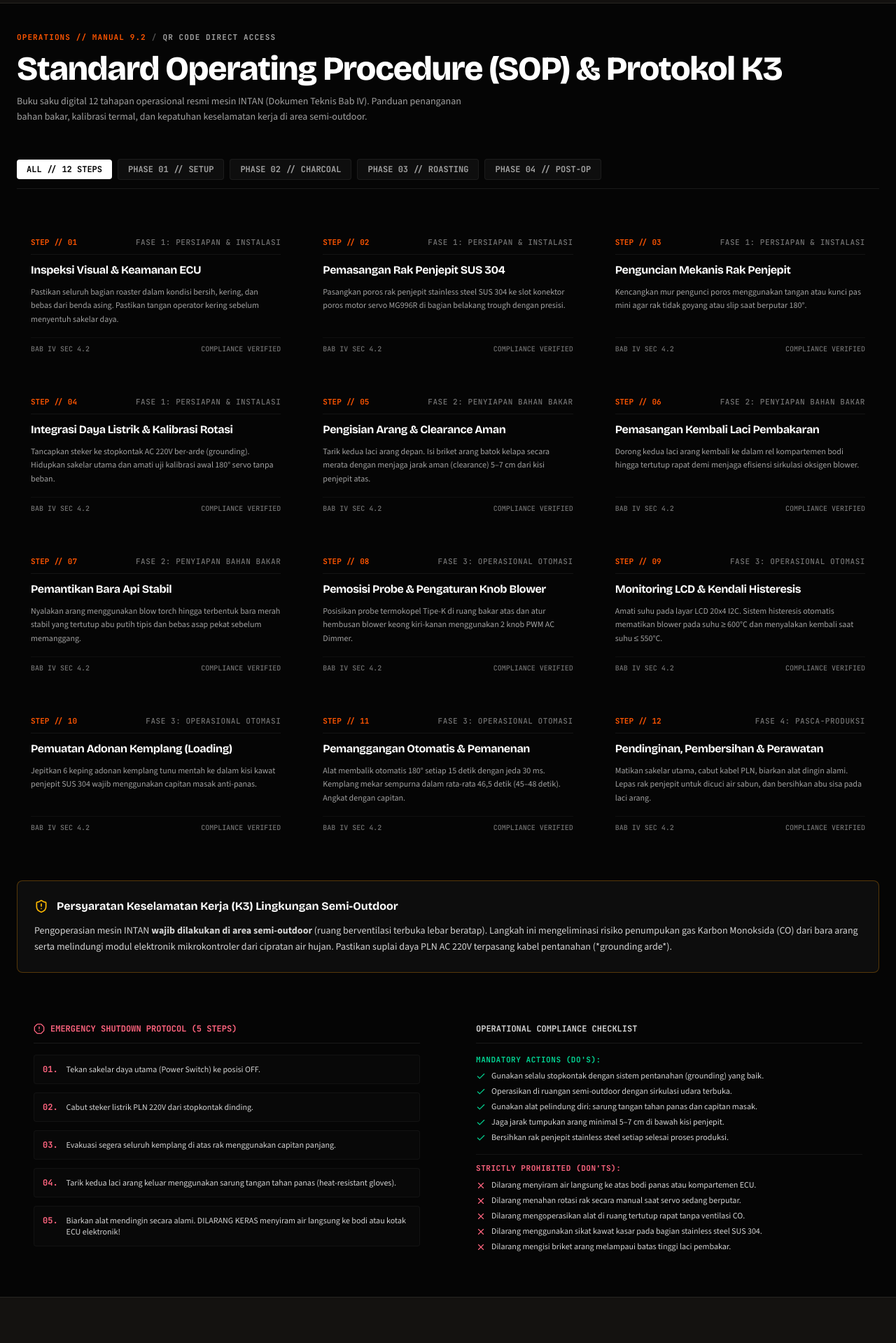
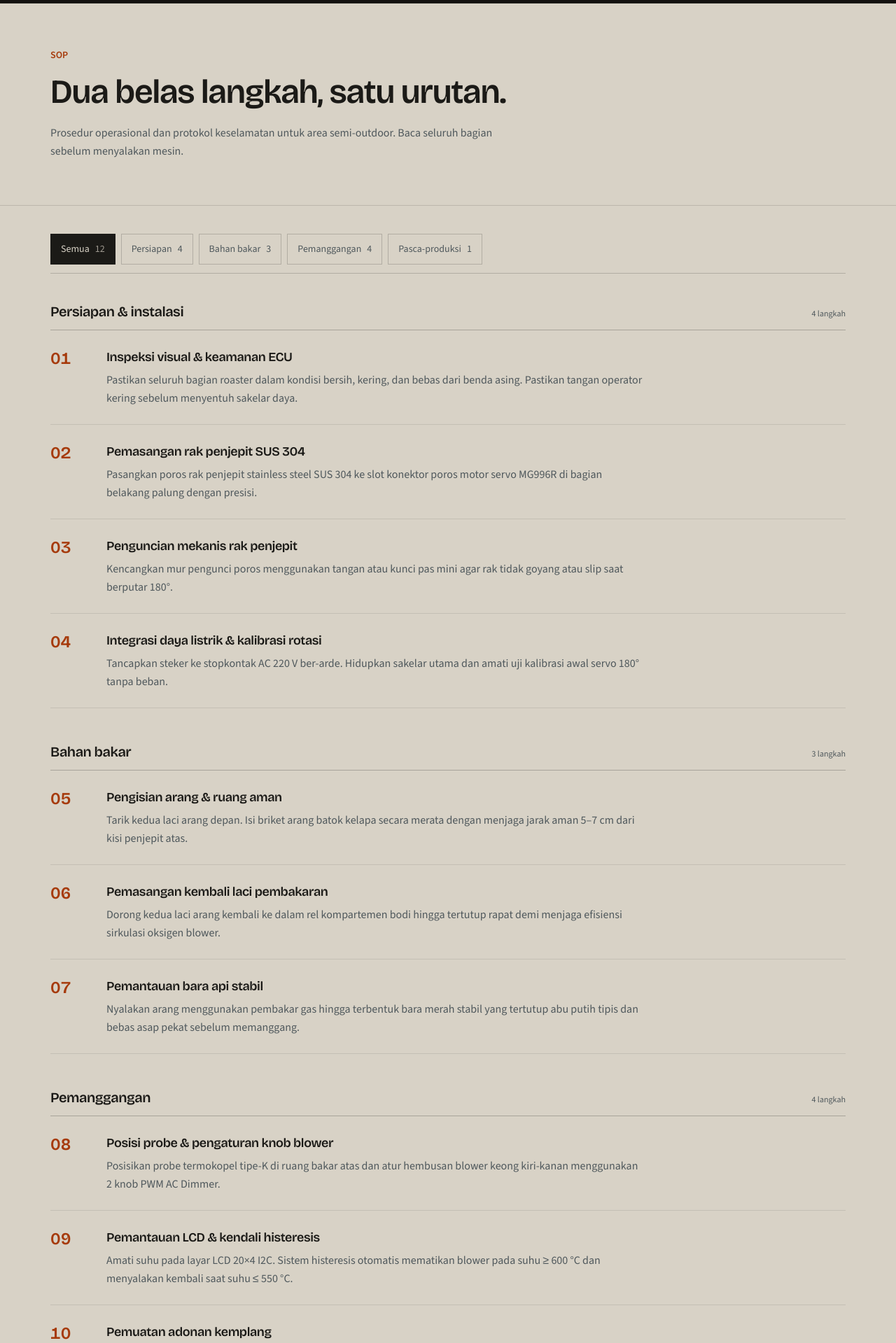
Before and after one commit to Faruuuqqq/intan-pkmki, a Next.js app in the folder intan-web/: page /sop in a window 1280 px wide. Shown: the part 60-1979 px from the top of the page at 70% size. Built offline with nearby package versions, Linux system fonts and the light colour scheme.

Commit message:
feat(sop): refine operating steps and emergency protocol

```diff
--- a/intan-web/src/app/sop/page.tsx
+++ b/intan-web/src/app/sop/page.tsx
@@ -1,109 +1,133 @@
 "use client";
 
-import React, { useState } from "react";
+import { useState } from "react";
+import { AlertOctagon, Check, ShieldAlert, X } from "lucide-react";
 import { sopSteps, emergencySteps, dosAndDonts, type SopPhase } from "@/data/sopData";
-import { AlertOctagon, Check, X, ShieldAlert } from "lucide-react";
+
+const phases = [
+  { key: "all", label: "Semua", count: sopSteps.length },
+  { key: "fase1", label: "Persiapan", count: sopSteps.filter((s) => s.phase === "fase1").length },
+  { key: "fase2", label: "Bahan bakar", count: sopSteps.filter((s) => s.phase === "fase2").length },
+  { key: "fase3", label: "Pemanggangan", count: sopSteps.filter((s) => s.phase === "fase3").length },
+  { key: "fase4", label: "Pasca-produksi", count: sopSteps.filter((s) => s.phase === "fase4").length },
+] as const;
+
+const phaseTitles = {
+  fase1: "Persiapan & instalasi",
+  fase2: "Bahan bakar",
+  fase3: "Pemanggangan",
+  fase4: "Pasca-produksi",
+} as const;
 
 export default function SopPage() {
   const [filterPhase, setFilterPhase] = useState<SopPhase>("all");
 
   const filteredSteps =
-    filterPhase === "all" ? sopSteps : sopSteps.filter((s) => s.phase === filterPhase);
+    filterPhase === "all" ? sopSteps : sopSteps.filter((step) => step.phase === filterPhase);
 
-  const phases = [
-    { key: "all", label: "ALL // 12 STEPS" },
-    { key: "fase1", label: "PHASE 01 // SETUP" },
-    { key: "fase2", label: "PHASE 02 // CHARCOAL" },
-    { key: "fase3", label: "PHASE 03 // ROASTING" },
-    { key: "fase4", label: "PHASE 04 // POST-OP" },
-  ] as const;
+  const groups = (["fase1", "fase2", "fase3", "fase4"] as const)
+    .map((phase) => ({
+      phase,
+      steps: filteredSteps.filter((step) => step.phase === phase),
+    }))
+    .filter((group) => group.steps.length > 0);
 
   return (
-    <div className="py-10 max-w-7xl mx-auto px-4 sm:px-6 space-y-12 bg-[#050505]">
-      {/* Header */}
-      <div className="space-y-3">
-        <div className="flex items-center gap-2 text-[11px] font-mono text-[#ff5500] uppercase tracking-widest font-bold">
-          <span>OPERATIONS // MANUAL 9.2</span>
-          <span className="text-neutral-600">/</span>
-          <span className="text-neutral-400">QR CODE DIRECT ACCESS</span>
-        </div>
-        <h1 className="font-display font-extrabold text-3xl sm:text-5xl text-white tracking-tight">
-          Standard Operating Procedure (SOP) &amp; Protokol K3
+    <div className="surface-paper bg-paper text-graphite">
+      <section className="border-b border-graphite/15">
+        <div className="mx-auto max-w-[1200px] px-5 py-12 sm:px-8 sm:py-16">
+          <p className="text-sm font-semibold text-ember-dark">SOP</p>
+          <h1 className="mt-3 max-w-3xl font-display text-4xl font-semibold leading-tight tracking-tight sm:text-5xl">
+            Dua belas langkah, satu urutan.
           </h1>
-        <p className="text-sm text-neutral-400 max-w-2xl font-sans leading-relaxed">
-          Buku saku digital 12 tahapan operasional resmi mesin INTAN (Dokumen Teknis Bab IV). Panduan penanganan bahan bakar, kalibrasi termal, dan kepatuhan keselamatan kerja di area semi-outdoor.
+          <p className="mt-4 max-w-2xl text-base leading-relaxed text-steel-text">
+            Prosedur operasional dan protokol keselamatan untuk area semi-outdoor.
+            Baca seluruh bagian sebelum menyalakan mesin.
           </p>
         </div>
+      </section>
 
-      {/* Phase Segmented Selector */}
-      <div className="flex items-center gap-2 overflow-x-auto scrollbar-none border-b border-white/[0.08] pb-3 font-mono text-xs">
-        {phases.map((p) => {
-          const active = filterPhase === p.key;
+      <section className="mx-auto max-w-[1200px] px-5 py-10 sm:px-8">
+        <div className="flex flex-wrap gap-2 border-b border-graphite/20 pb-3" role="group" aria-label="Filter fase SOP">
+          {phases.map((phase) => {
+            const active = filterPhase === phase.key;
             return (
               <button
-              key={p.key}
-              onClick={() => setFilterPhase(p.key as SopPhase)}
-              className={`px-3.5 py-1.5 rounded text-xs font-bold shrink-0 transition ${
+                key={phase.key}
+                type="button"
+                onClick={() => setFilterPhase(phase.key as SopPhase)}
+                aria-pressed={active}
+                className={`min-h-11 shrink-0 border px-3.5 py-2 text-sm font-medium transition ${
                   active
-                  ? "bg-white text-black"
-                  : "bg-white/[0.04] text-neutral-400 hover:text-white hover:bg-white/[0.08] border border-white/[0.06]"
+                    ? "border-graphite bg-graphite text-paper"
+                    : "border-graphite/20 text-steel-text hover:border-graphite/50 hover:text-graphite"
                 }`}
               >
-              {p.label}
+                {phase.label}
+                <span className={active ? "ml-2 text-paper/70" : "ml-2 text-steel-text"}>{phase.count}</span>
               </button>
             );
           })}
         </div>
 
-      {/* 12 Steps Grid */}
-      <div className="grid grid-cols-1 md:grid-cols-2 lg:grid-cols-3 gap-5">
-        {filteredSteps.map((step) => (
-          <div key={step.step} className="industrial-panel rounded-lg p-5 flex flex-col justify-between space-y-4">
-            <div className="space-y-2.5">
-              <div className="flex items-center justify-between text-[11px] font-mono border-b border-white/[0.06] pb-2">
-                <span className="text-[#ff5500] font-bold">
-                  STEP // {step.step.toString().padStart(2, "0")}
+        <div className="mt-10 space-y-12">
+          {groups.map((group) => (
+            <section key={group.phase} aria-labelledby={`judul-${group.phase}`}>
+              <div className="flex flex-col justify-between gap-1 border-b border-graphite/25 pb-3 sm:flex-row sm:items-baseline">
+                <h2 id={`judul-${group.phase}`} className="font-display text-xl font-semibold tracking-tight">
+                  {phaseTitles[group.phase]}
+                </h2>
+                <span className="text-xs text-steel-text">
+                  {group.steps.length} langkah
                 </span>
-                <span className="text-neutral-500 uppercase tracking-wider">{step.phaseName}</span>
               </div>
-              <h2 className="font-display font-bold text-white text-base tracking-tight">{step.title}</h2>
-              <p className="text-xs text-neutral-400 font-sans leading-relaxed">{step.desc}</p>
+              <ol>
+                {group.steps.map((step) => (
+                  <li key={step.step} className="grid gap-4 border-b border-graphite/10 py-6 sm:grid-cols-[3.5rem_1fr] sm:gap-6">
+                    <span className="font-display text-2xl font-semibold text-ember-dark tabular-numbers">
+                      {String(step.step).padStart(2, "0")}
+                    </span>
+                    <div>
+                      <h3 className="font-display text-lg font-semibold tracking-tight">{step.title}</h3>
+                      <p className="mt-1.5 max-w-3xl text-base leading-relaxed text-steel-text">{step.desc}</p>
                     </div>
-            <div className="pt-2 border-t border-white/[0.04] text-[10px] font-mono text-neutral-500 flex justify-between">
-              <span>BAB IV SEC 4.2</span>
-              <span>COMPLIANCE VERIFIED</span>
-            </div>
-          </div>
+                  </li>
+                ))}
+              </ol>
+            </section>
           ))}
         </div>
 
-      {/* K3 Semi-Outdoor Protocol Banner */}
-      <div className="p-6 rounded-lg bg-[#0d0d0d] border border-amber-500/30 space-y-3">
-        <div className="flex items-center gap-3">
-          <ShieldAlert className="w-5 h-5 text-amber-400 shrink-0" />
-          <h2 className="font-display font-bold text-base text-white">
-            Persyaratan Keselamatan Kerja (K3) Lingkungan Semi-Outdoor
+        <div className="mt-12 flex gap-4 border-l-2 border-ember-dark bg-paper-raised p-5">
+          <ShieldAlert className="mt-0.5 h-5 w-5 shrink-0 text-ember-dark" aria-hidden="true" />
+          <div>
+            <h2 className="font-display text-lg font-semibold tracking-tight">
+              Wajib semi-outdoor
+            </h2>
+            <p className="mt-2 max-w-3xl text-sm leading-relaxed text-steel-text">
+              Pengoperasian wajib di area berventilasi terbuka lebar dan beratap.
+              Ini mengurangi penumpukan karbon monoksida dari bara dan melindungi
+              modul elektronik dari cipratan air. Pastikan stopkontak 220 V
+              memiliki pentanahan yang baik.
+            </p>
+          </div>
+        </div>
+      </section>
+
+      <section className="border-t border-graphite/15">
+        <div className="mx-auto max-w-[1200px] px-5 py-16 sm:px-8">
+          <div className="bg-stage p-5 text-paper sm:p-8">
+            <div className="flex items-center gap-2 border-b border-paper/10 pb-4">
+              <AlertOctagon className="h-5 w-5 text-ember-bright" aria-hidden="true" />
+              <h2 className="font-display text-xl font-semibold tracking-tight">
+                Matikan mesin: lima langkah
               </h2>
             </div>
-        <p className="text-xs sm:text-sm text-neutral-300 font-sans leading-relaxed">
-          Pengoperasian mesin INTAN <strong>wajib dilakukan di area semi-outdoor</strong> (ruang berventilasi terbuka lebar beratap). Langkah ini mengeliminasi risiko penumpukan gas Karbon Monoksida (CO) dari bara arang serta melindungi modul elektronik mikrokontroler dari cipratan air hujan. Pastikan suplai daya PLN AC 220V terpasang kabel pentanahan (*grounding arde*).
-        </p>
-      </div>
-
-      {/* Emergency Protocol & Do's/Don'ts */}
-      <div className="grid grid-cols-1 lg:grid-cols-2 gap-8">
-
-        {/* 5 Emergency Shutdown Steps */}
-        <div className="industrial-panel rounded-lg p-6 space-y-4">
-          <div className="flex items-center gap-2 text-rose-400 font-mono text-xs font-bold border-b border-white/[0.08] pb-3">
-            <AlertOctagon className="w-4 h-4" />
-            <span>EMERGENCY SHUTDOWN PROTOCOL (5 STEPS)</span>
-          </div>
-          <ol className="space-y-3 text-xs text-neutral-300 font-sans">
-            {emergencySteps.map((step, idx) => (
-              <li key={idx} className="flex items-start gap-3 p-3 rounded bg-[#080808] border border-white/[0.04]">
-                <span className="font-mono text-rose-400 font-bold text-xs shrink-0">
-                  0{idx + 1}.
+            <ol className="mt-5 divide-y divide-paper/10">
+              {emergencySteps.map((step, index) => (
+                <li key={step} className="grid grid-cols-[2rem_1fr] gap-3 py-4 text-sm leading-relaxed text-paper/75">
+                  <span className="text-xs font-semibold text-ember-bright tabular-numbers">
+                    {String(index + 1).padStart(2, "0")}
                   </span>
                   <span>{step}</span>
                 </li>
@@ -111,35 +135,30 @@ export default function SopPage() {
             </ol>
           </div>
 
-        {/* Operating Do's & Don'ts */}
-        <div className="industrial-panel rounded-lg p-6 space-y-4">
-          <div className="text-neutral-300 font-mono text-xs font-bold border-b border-white/[0.08] pb-3">
-            OPERATIONAL COMPLIANCE CHECKLIST
-          </div>
-
-          <div className="space-y-4 text-xs font-sans">
-            <div className="space-y-2">
-              <span className="text-[11px] font-mono text-emerald-400 font-bold uppercase block tracking-wider">
-                MANDATORY ACTIONS (DO&apos;S):
-              </span>
-              <ul className="space-y-1.5 text-neutral-300">
-                {dosAndDonts.dos.map((item, i) => (
-                  <li key={i} className="flex items-start gap-2">
-                    <Check className="w-3.5 h-3.5 text-emerald-400 shrink-0 mt-0.5" />
+          <div className="mt-10 grid gap-8 md:grid-cols-2">
+            <div>
+              <h2 className="flex items-center gap-2 border-b border-graphite/20 pb-3 font-display text-lg font-semibold tracking-tight">
+                <Check className="h-4 w-4 text-ember-dark" aria-hidden="true" />
+                Lakukan
+              </h2>
+              <ul className="mt-4 space-y-3">
+                {dosAndDonts.dos.map((item) => (
+                  <li key={item} className="flex gap-3 text-sm leading-relaxed text-steel-text">
+                    <Check className="mt-0.5 h-4 w-4 shrink-0 text-ember-dark" aria-hidden="true" />
                     <span>{item}</span>
                   </li>
                 ))}
               </ul>
             </div>
-
-            <div className="space-y-2 border-t border-white/[0.06] pt-3">
-              <span className="text-[11px] font-mono text-rose-400 font-bold uppercase block tracking-wider">
-                STRICTLY PROHIBITED (DON&apos;TS):
-              </span>
-              <ul className="space-y-1.5 text-neutral-300">
-                {dosAndDonts.donts.map((item, i) => (
-                  <li key={i} className="flex items-start gap-2">
-                    <X className="w-3.5 h-3.5 text-rose-400 shrink-0 mt-0.5" />
+            <div>
+              <h2 className="flex items-center gap-2 border-b border-graphite/20 pb-3 font-display text-lg font-semibold tracking-tight">
+                <X className="h-4 w-4 text-ember-dark" aria-hidden="true" />
+                Jangan
+              </h2>
+              <ul className="mt-4 space-y-3">
+                {dosAndDonts.donts.map((item) => (
+                  <li key={item} className="flex gap-3 text-sm leading-relaxed text-steel-text">
+                    <X className="mt-0.5 h-4 w-4 shrink-0 text-ember-dark" aria-hidden="true" />
                     <span>{item}</span>
                   </li>
                 ))}
@@ -147,8 +166,7 @@ export default function SopPage() {
             </div>
           </div>
         </div>
-
-      </div>
+      </section>
     </div>
   );
 }
--- a/intan-web/src/data/sopData.ts
+++ b/intan-web/src/data/sopData.ts
@@ -14,7 +14,7 @@ export const sopSteps: SopStep[] = [
     step: 1,
     phase: "fase1",
     phaseName: "Fase 1: Persiapan & Instalasi",
-    title: "Inspeksi Visual & Keamanan ECU",
+    title: "Inspeksi visual & keamanan ECU",
     desc: "Pastikan seluruh bagian roaster dalam kondisi bersih, kering, dan bebas dari benda asing. Pastikan tangan operator kering sebelum menyentuh sakelar daya.",
     icon: "🔍",
   },
@@ -22,15 +22,15 @@ export const sopSteps: SopStep[] = [
     step: 2,
     phase: "fase1",
     phaseName: "Fase 1: Persiapan & Instalasi",
-    title: "Pemasangan Rak Penjepit SUS 304",
-    desc: "Pasangkan poros rak penjepit stainless steel SUS 304 ke slot konektor poros motor servo MG996R di bagian belakang trough dengan presisi.",
+    title: "Pemasangan rak penjepit SUS 304",
+    desc: "Pasangkan poros rak penjepit stainless steel SUS 304 ke slot konektor poros motor servo MG996R di bagian belakang palung dengan presisi.",
     icon: "🧩",
   },
   {
     step: 3,
     phase: "fase1",
     phaseName: "Fase 1: Persiapan & Instalasi",
-    title: "Penguncian Mekanis Rak Penjepit",
+    title: "Penguncian mekanis rak penjepit",
     desc: "Kencangkan mur pengunci poros menggunakan tangan atau kunci pas mini agar rak tidak goyang atau slip saat berputar 180°.",
     icon: "🔩",
   },
@@ -38,23 +38,23 @@ export const sopSteps: SopStep[] = [
     step: 4,
     phase: "fase1",
     phaseName: "Fase 1: Persiapan & Instalasi",
-    title: "Integrasi Daya Listrik & Kalibrasi Rotasi",
-    desc: "Tancapkan steker ke stopkontak AC 220V ber-arde (grounding). Hidupkan sakelar utama dan amati uji kalibrasi awal 180° servo tanpa beban.",
+    title: "Integrasi daya listrik & kalibrasi rotasi",
+    desc: "Tancapkan steker ke stopkontak AC 220 V ber-arde. Hidupkan sakelar utama dan amati uji kalibrasi awal servo 180° tanpa beban.",
     icon: "⚡",
   },
   {
     step: 5,
     phase: "fase2",
     phaseName: "Fase 2: Penyiapan Bahan Bakar",
-    title: "Pengisian Arang & Clearance Aman",
-    desc: "Tarik kedua laci arang depan. Isi briket arang batok kelapa secara merata dengan menjaga jarak aman (clearance) 5–7 cm dari kisi penjepit atas.",
+    title: "Pengisian arang & ruang aman",
+    desc: "Tarik kedua laci arang depan. Isi briket arang batok kelapa secara merata dengan menjaga jarak aman 5–7 cm dari kisi penjepit atas.",
     icon: "🪵",
   },
   {
     step: 6,
     phase: "fase2",
     phaseName: "Fase 2: Penyiapan Bahan Bakar",
-    title: "Pemasangan Kembali Laci Pembakaran",
+    title: "Pemasangan kembali laci pembakaran",
     desc: "Dorong kedua laci arang kembali ke dalam rel kompartemen bodi hingga tertutup rapat demi menjaga efisiensi sirkulasi oksigen blower.",
     icon: "🗄️",
   },
@@ -62,63 +62,63 @@ export const sopSteps: SopStep[] = [
     step: 7,
     phase: "fase2",
     phaseName: "Fase 2: Penyiapan Bahan Bakar",
-    title: "Pemantikan Bara Api Stabil",
-    desc: "Nyalakan arang menggunakan blow torch hingga terbentuk bara merah stabil yang tertutup abu putih tipis dan bebas asap pekat sebelum memanggang.",
+    title: "Pemantauan bara api stabil",
+    desc: "Nyalakan arang menggunakan pembakar gas hingga terbentuk bara merah stabil yang tertutup abu putih tipis dan bebas asap pekat sebelum memanggang.",
     icon: "🔥",
   },
   {
     step: 8,
     phase: "fase3",
     phaseName: "Fase 3: Operasional Otomasi",
-    title: "Pemosisi Probe & Pengaturan Knob Blower",
-    desc: "Posisikan probe termokopel Tipe-K di ruang bakar atas dan atur hembusan blower keong kiri-kanan menggunakan 2 knob PWM AC Dimmer.",
+    title: "Posisi probe & pengaturan knob blower",
+    desc: "Posisikan probe termokopel tipe-K di ruang bakar atas dan atur hembusan blower keong kiri-kanan menggunakan 2 knob PWM AC Dimmer.",
     icon: "🎛️",
   },
   {
     step: 9,
     phase: "fase3",
     phaseName: "Fase 3: Operasional Otomasi",
-    title: "Monitoring LCD & Kendali Histeresis",
-    desc: "Amati suhu pada layar LCD 20x4 I2C. Sistem histeresis otomatis mematikan blower pada suhu ≥ 600°C dan menyalakan kembali saat suhu ≤ 550°C.",
+    title: "Pemantauan LCD & kendali histeresis",
+    desc: "Amati suhu pada layar LCD 20×4 I2C. Sistem histeresis otomatis mematikan blower pada suhu ≥ 600 °C dan menyalakan kembali saat suhu ≤ 550 °C.",
     icon: "📊",
   },
   {
     step: 10,
     phase: "fase3",
     phaseName: "Fase 3: Operasional Otomasi",
-    title: "Pemuatan Adonan Kemplang (Loading)",
-    desc: "Jepitkan 6 keping adonan kemplang tunu mentah ke dalam kisi kawat penjepit SUS 304 wajib menggunakan capitan masak anti-panas.",
+    title: "Pemuatan adonan kemplang",
+    desc: "Jepitkan 6 keping adonan kemplang tunu mentah ke dalam kisi kawat penjepit SUS 304 menggunakan capitan masak anti-panas.",
     icon: "🍘",
   },
   {
     step: 11,
     phase: "fase3",
     phaseName: "Fase 3: Operasional Otomasi",
-    title: "Pemanggangan Otomatis & Pemanenan",
+    title: "Pemanggangan otomatis & pemanenan",
     desc: "Alat membalik otomatis 180° setiap 15 detik dengan jeda 30 ms. Kemplang mekar sempurna dalam rata-rata 46,5 detik (45–48 detik). Angkat dengan capitan.",
     icon: "⏱️",
   },
   {
     step: 12,
     phase: "fase4",
-    phaseName: "Fase 4: Pasca-Produksi",
-    title: "Pendinginan, Pembersihan & Perawatan",
+    phaseName: "Fase 4: Pasca-produksi",
+    title: "Pendinginan, pembersihan & perawatan",
     desc: "Matikan sakelar utama, cabut kabel PLN, biarkan alat dingin alami. Lepas rak penjepit untuk dicuci air sabun, dan bersihkan abu sisa pada laci arang.",
     icon: "🧼",
   },
 ];
 
 export const emergencySteps = [
-  "Tekan sakelar daya utama (Power Switch) ke posisi OFF.",
-  "Cabut steker listrik PLN 220V dari stopkontak dinding.",
+  "Tekan sakelar daya utama ke posisi mati (OFF).",
+  "Cabut steker listrik PLN 220 V dari stopkontak dinding.",
   "Evakuasi segera seluruh kemplang di atas rak menggunakan capitan panjang.",
-  "Tarik kedua laci arang keluar menggunakan sarung tangan tahan panas (heat-resistant gloves).",
-  "Biarkan alat mendingin secara alami. DILARANG KERAS menyiram air langsung ke bodi atau kotak ECU elektronik!",
+  "Tarik kedua laci arang keluar menggunakan sarung tangan tahan panas.",
+  "Biarkan alat mendingin secara alami. Dilarang keras menyiram air langsung ke bodi atau kotak ECU elektronik.",
 ];
 
 export const dosAndDonts = {
   dos: [
-    "Gunakan selalu stopkontak dengan sistem pentanahan (grounding) yang baik.",
+    "Gunakan selalu stopkontak dengan sistem pentanahan (arde) yang baik.",
     "Operasikan di ruangan semi-outdoor dengan sirkulasi udara terbuka.",
     "Gunakan alat pelindung diri: sarung tangan tahan panas dan capitan masak.",
     "Jaga jarak tumpukan arang minimal 5–7 cm di bawah kisi penjepit.",
```
Lines whose indentation alone changed are shown as unchanged.
